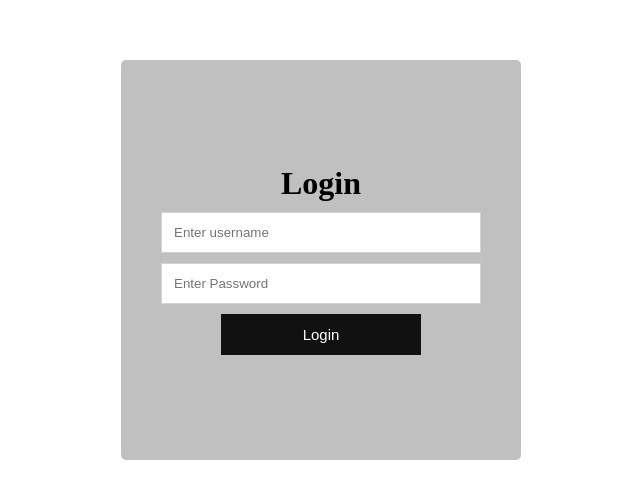
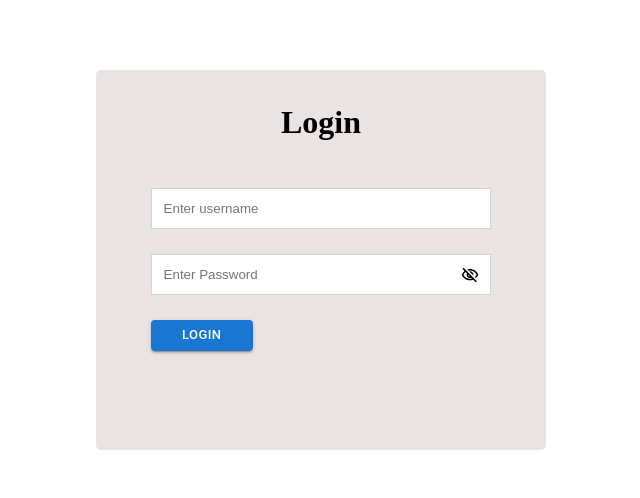
Before and after one commit to MajidAziz03/Ecommerce---New, a React (Create React App) app: page /login in a window 1280 px wide. Shown: the part 140-638 px from the top of the page, without its empty margins (319-959 px from the left). Built offline with nearby package versions, Linux system fonts and the light colour scheme.

Commit message:
login updated

```diff
--- a/src/Components/login/Login.tsx
+++ b/src/Components/login/Login.tsx
@@ -4,14 +4,18 @@ import { useAppDispatch, useAppSelector } from '../../redux/hooks';
 import './login.scss';
 import { success } from '../../redux/slices/userSlice';
 import { useNavigate } from 'react-router-dom';
+import { VisibilityOffOutlined } from '@mui/icons-material';
+import { Button } from '@mui/material';
 
 
 const Login = () => {
 
     const [username, setUsername] = useState('')
     const [password, setPassword] = useState('')
+    const [show, setShow] = useState(false)
     const router = useNavigate()
     const dispatch = useAppDispatch()
+
 
     const handleSubmit = async (e: React.FormEvent) => {
         e.preventDefault()
@@ -33,11 +37,16 @@ const Login = () => {
     return (
         <div className='login'>
             <form onSubmit={handleSubmit}>
-                <div>
+                <div className="holderForm">
                     <h1> Login </h1>
                     <input type="text" placeholder='Enter username' value={username} onChange={(e) => setUsername(e.target.value)} />
-                    <input type="password" placeholder='Enter Password' value={password} onChange={(e) => setPassword(e.target.value)} />
-                    <button type='submit'>Login</button>
+                    <div className="holderInput">
+                        <input type={show ? "text" : "password"} placeholder='Enter Password' value={password} onChange={(e) => setPassword(e.target.value)} />
+                        <VisibilityOffOutlined className='ico' onClick={() => setShow(!show)} />
+                    </div>
+                    <div>
+                        <Button type='submit' variant='contained' size='small' className='btn' >Login</Button>
+                    </div>
                 </div>
             </form>
         </div>
--- a/src/Components/login/login.scss
+++ b/src/Components/login/login.scss
@@ -6,41 +6,60 @@
     align-items: center;
 
     form {
-        width: 400px;
-        background-color: silver;
+        width: 450px;
+        height: 380px;
+        background-color: rgb(234, 227, 228);
         border-radius: 5px;
-        height: 400px;
+        padding: 12px;
+        display: flex;
+        justify-content: center;
+
+        .holderForm {
+            display: flex;
+            flex-direction: column;
+            gap: 25px;
+            height: 80%;
+            width: 80%;
+
+            input {
+                width: 100%;
+                padding: 12px;
+                border: 1px solid lightgray;
+                outline: none;
+            }
+
+            h1 {
                 display: flex;
                 justify-content: center;
                 align-items: center;
+                margin-top: 22px;
+                margin-bottom: 22px;
+            }
 
-        div {
+            .holderInput {
                 display: flex;
-            justify-content: center;
-            align-items: center;
-            flex-direction: column;
-            gap: 10px;
-            width: 100%;
-
+                position: relative;
 
                 input {
-                width: 80%;
-                border: 1px solid lightgray;
-                outline: none;
-                padding: 12px;
+                    width: 100%;
                 }
 
-            button {
-                background-color: #111;
-                color: white;
-                padding: 12px;
-                border: none;
-                width: 50%;
+                .ico {
+                    position: absolute;
+                    right: 12px;
+                    top: 0;
+                    bottom: 0;
+                    margin: auto;
                     cursor: pointer;
-                font-size: 15px;
+                    font-size: 18px;
                 }
+            }
+
+            .btn {
+                width: 30%;
             }
         }
 
 
     }
+}
```
Lines whose indentation alone changed are shown as unchanged.
